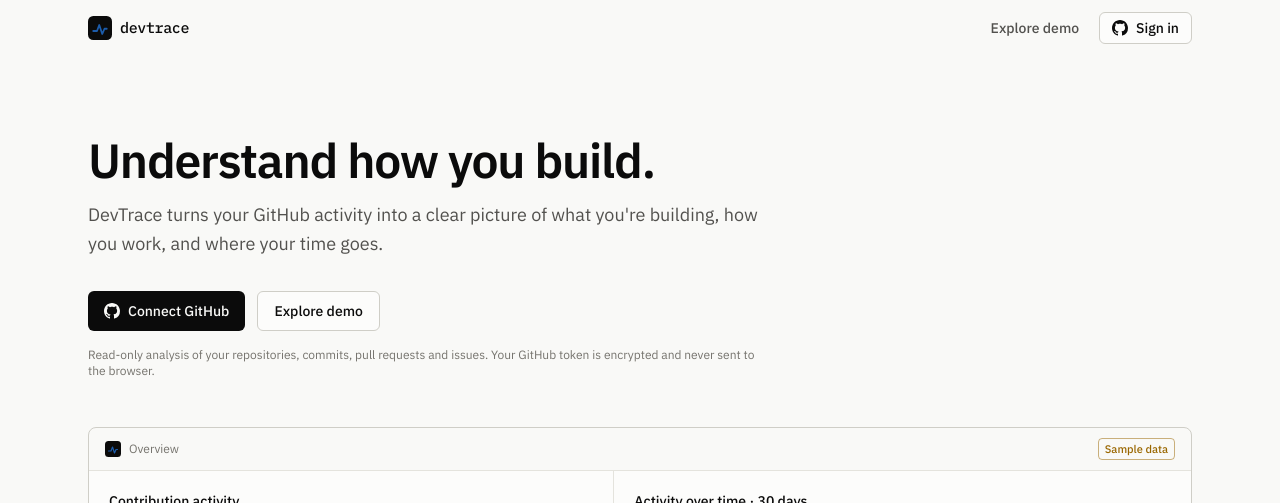
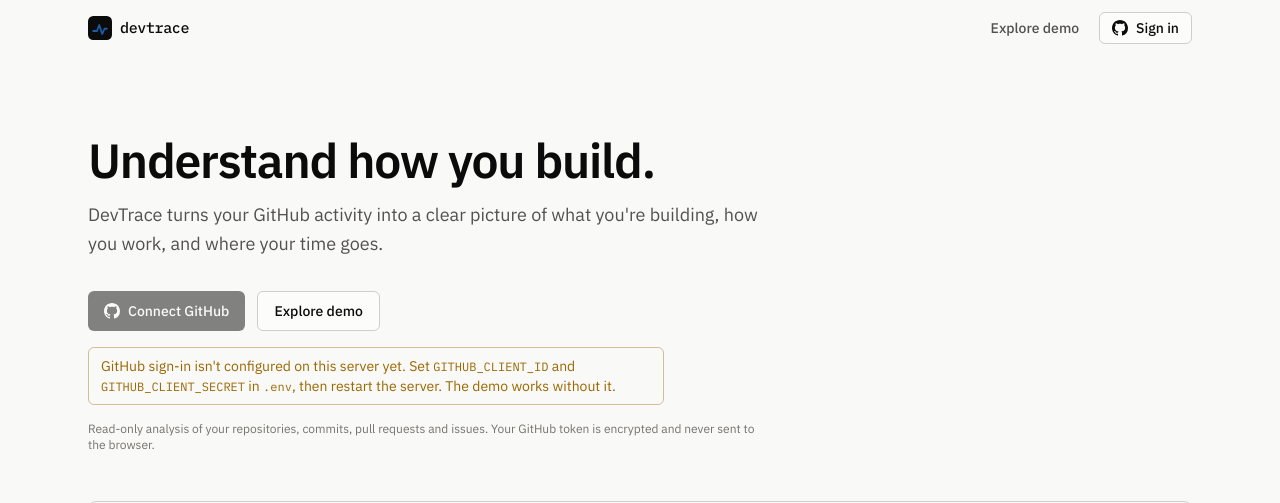
Before and after one commit to r0ktech/DevTrace, a Next.js app: page / in a window 1280 px wide. Shown: the top 503 px of the page. Built offline with nearby package versions, Linux system fonts and the light colour scheme; no server answers.

Commit message:
Explain missing GitHub OAuth config

```diff
--- a/src/app/auth/error/page.js
+++ b/src/app/auth/error/page.js
@@ -2,6 +2,7 @@
 import { Logo } from "@/components/brand/logo";
 import { Button } from "@/components/ui/button";
 import { ConnectGitHubButton } from "@/components/app/connect-github-button";
+import { githubConfigured } from "@/server/auth/options";
 
 export const metadata = { title: "Sign-in problem" };
 
@@ -44,16 +45,29 @@
 
 export default async function AuthErrorPage({ searchParams }) {
   const { error } = await searchParams;
-  const message = MESSAGES[error] || FALLBACK;
+  const configured = githubConfigured();
+  // Missing credentials is the most common setup problem; say so precisely
+  const message = !configured
+    ? {
+        title: "GitHub sign-in isn't configured",
+        body: "This server has no GitHub OAuth app credentials. Create an OAuth app at github.com/settings/developers with the callback URL below, set GITHUB_CLIENT_ID and GITHUB_CLIENT_SECRET in .env, and restart the server.",
+      }
+    : MESSAGES[error] || FALLBACK;
+  const callbackUrl = `${process.env.NEXTAUTH_URL || "http://localhost:3000"}/api/auth/callback/github`;
   return (
     <div className="flex min-h-dvh flex-col items-center justify-center px-4">
       <div className="w-full max-w-md">
         <Logo className="mb-10" />
         <h1 className="text-xl font-semibold tracking-tight">{message.title}</h1>
         <p className="mt-2 text-sm text-fg-2">{message.body}</p>
+        {(!configured || error === "OAuthCallback" || error === "OAuthSignin") && (
+          <p className="mt-3 text-xs text-fg-3">
+            Callback URL: <code className="break-all font-mono text-fg-2">{callbackUrl}</code>
+          </p>
+        )}
         {error && <p className="mt-2 font-mono text-2xs text-fg-3">Error code: {String(error).slice(0, 40)}</p>}
         <div className="mt-8 flex gap-2">
-          <ConnectGitHubButton size="md" label="Try again" />
+          <ConnectGitHubButton size="md" label="Try again" configured={configured} />
           <Button asChild variant="ghost">
             <Link href="/">Back to home</Link>
           </Button>
--- a/src/app/page.js
+++ b/src/app/page.js
@@ -2,6 +2,7 @@
 import { Activity, FolderGit2, Lightbulb } from "lucide-react";
 import { getCurrentUser } from "@/server/auth/session";
 import { demoEnabled } from "@/server/auth/demo";
+import { githubConfigured } from "@/server/auth/options";
 import { generateDemoData } from "@/server/demo/seed";
 import { addDaysKey, bucketKeys, dateToKey, fillSeries, startOfWeekKey } from "@/lib/dates";
 import { formatNumber } from "@/lib/format";
@@ -60,6 +61,7 @@
 export default async function LandingPage() {
   const user = await getCurrentUser();
   const showDemo = demoEnabled();
+  const configured = githubConfigured();
   const preview = buildPreview(new Date());
 
   return (
@@ -78,7 +80,7 @@
                   <Button type="submit" variant="ghost" size="md">Explore demo</Button>
                 </form>
               )}
-              <ConnectGitHubButton size="md" label="Sign in" variant="secondary" />
+              <ConnectGitHubButton size="md" label="Sign in" variant="secondary" configured={configured} />
             </>
           )}
         </nav>
@@ -97,7 +99,7 @@
                   <Link href="/dashboard">Open dashboard</Link>
                 </Button>
               ) : (
-                <ConnectGitHubButton />
+                <ConnectGitHubButton configured={configured} />
               )}
               {showDemo && !user && (
                 <form action="/api/demo" method="post">
@@ -105,6 +107,13 @@
                 </form>
               )}
             </div>
+            {!configured && !user && (
+              <p role="status" className="mt-4 max-w-xl rounded-md border border-warning/40 px-3 py-2 text-sm text-warning">
+                GitHub sign-in isn&apos;t configured on this server yet. Set <code className="font-mono text-xs">GITHUB_CLIENT_ID</code> and{" "}
+                <code className="font-mono text-xs">GITHUB_CLIENT_SECRET</code> in <code className="font-mono text-xs">.env</code>, then restart the server.
+                {showDemo ? " The demo works without it." : ""}
+              </p>
+            )}
             <p className="mt-4 text-xs text-fg-3">
               Read-only analysis of your repositories, commits, pull requests and issues. Your GitHub token is encrypted and never sent to the browser.
             </p>
@@ -169,7 +178,7 @@
                 <Link href="/dashboard">Open dashboard</Link>
               </Button>
             ) : (
-              <ConnectGitHubButton />
+              <ConnectGitHubButton configured={configured} />
             )}
           </div>
         </section>
--- a/src/components/app/connect-github-button.js
+++ b/src/components/app/connect-github-button.js
@@ -9,8 +9,22 @@
  * Starts GitHub OAuth. From the demo session we sign out first so the
  * GitHub account becomes a new DevTrace account, never the demo user's.
  */
-export function ConnectGitHubButton({ fromDemo = false, label = "Connect GitHub", variant = "primary", size = "lg", className }) {
+export function ConnectGitHubButton({ fromDemo = false, label = "Connect GitHub", variant = "primary", size = "lg", className, configured = true }) {
   const [pending, setPending] = useState(false);
+  if (!configured) {
+    return (
+      <Button
+        variant={variant}
+        size={size}
+        className={className}
+        disabled
+        title="GitHub sign-in isn't configured on this server. Set GITHUB_CLIENT_ID and GITHUB_CLIENT_SECRET."
+      >
+        <GitHubMark />
+        {label}
+      </Button>
+    );
+  }
   return (
     <Button
       variant={variant}
--- a/src/server/auth/options.js
+++ b/src/server/auth/options.js
@@ -8,6 +8,11 @@
 // offer a read-only variant. DevTrace only ever issues GET/GraphQL queries.
 // Set GITHUB_OAUTH_SCOPE="read:user user:email" to sync public data only.
 export const GITHUB_SCOPE = process.env.GITHUB_OAUTH_SCOPE || "read:user user:email repo";
+
+/** True when the GitHub OAuth app credentials are present. */
+export function githubConfigured() {
+  return Boolean(process.env.GITHUB_CLIENT_ID && process.env.GITHUB_CLIENT_SECRET);
+}
 
 function encryptAccountTokens(account) {
   return {
```
